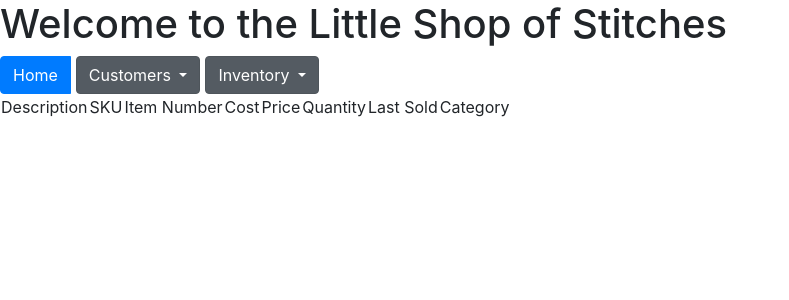
After one commit to BEricDavis/quilt_pos, a Flask app: page /item/list in a window 1280 px wide. The commit adds this page. Shown: the top 300 px of the page, without its empty margins (0-789 px from the left). Run offline with Flask 2, Linux system fonts and the light colour scheme; data that the repository does not hold is empty; some libraries are stand-ins or nearby versions.

Commit message:
add customer and item list pages

```diff
--- a/app/routes.py
+++ b/app/routes.py
@@ -1,4 +1,4 @@
-from flask import render_template, flash, redirect, url_for
+from flask import render_template, flash, redirect, url_for, request
 from app import app, db
 from app.models import Customer, Item
 from app.forms import NewCustomerForm, NewItemForm
@@ -8,6 +8,9 @@ from app.forms import NewCustomerForm, NewItemForm
 def index():
     return render_template('index.html')
 
+#===================
+# Customer routes
+#===================
 @app.route('/customer/add', methods=['GET', 'POST'])
 def add_customer():
     form = NewCustomerForm()
@@ -33,6 +36,24 @@ def add_customer():
 
     return render_template('customer_add.html', title='Add new customer', form=form)
 
+@app.route('/customer/list', methods=['GET'])
+def customer_list():
+    page = request.args.get('page', 1, type=int)
+
+    customers = Customer.query.order_by(Customer.last_name.asc()).paginate(
+        page, app.config['CUSTOMERS_PER_PAGE'], False
+    )
+    next_url = url_for('customer_list', page=customers.next_num) if customers.has_next else None
+    prev_url = url_for('customer_list', page=customers.prev_num) if customers.has_prev else None
+
+    return render_template('customer_list.html', title='Customer List', customers=customers.items,
+                           next_url=next_url, prev_url=prev_url)
+
+
+
+#================
+# Item routes
+#================
 @app.route('/item/add', methods=['GET', 'POST'])
 def item_add():
     form = NewItemForm()
@@ -49,3 +70,16 @@ def item_add():
         flash('Item added')
         return redirect(url_for('item_add'))
     return render_template('item_add.html', title='Add new Item', form=form)
+
+@app.route('/item/list', methods=['GET'])
+def item_list():
+    page = request.args.get('page', 1, type=int)
+
+    items = Item.query.order_by(Item.description.asc()).paginate(
+        page, app.config['ITEMS_PER_PAGE'], False
+    )
+    next_url = url_for('item_list', page=items.next_num) if items.has_next else None
+    prev_url = url_for('item_list', page=items.prev_num) if items.has_prev else None
+
+    return render_template('item_list.html', title='Item List', items=items.items,
+                           next_url=next_url, prev_url=prev_url)
--- a/app/templates/base.html
+++ b/app/templates/base.html
@@ -16,7 +16,7 @@
 
 </head>
 <body>
-
+<div><h1>Welcome to the Little Shop of Stitches</h1></div>
 <!-- menu button group -->
 <div class="btn-group" role="group" aria-label="menu bar">
     <a class="btn btn-primary" href="{{ url_for('index') }}" role="button" id="indexMenuLink" >
@@ -30,7 +30,8 @@
   </a>
 
   <div class="dropdown-menu" aria-labelledby="customerMenuLink">
-    <a class="dropdown-item" href="{{ url_for('add_customer') }}">Add New Customer</a>
+      <a class="dropdown-item" href="{{ url_for('customer_list') }}">List Customers</a>
+      <a class="dropdown-item" href="{{ url_for('add_customer') }}">Add New Customer</a>
 
   </div>
 </div>
@@ -42,6 +43,8 @@
   </a>
 
   <div class="dropdown-menu" aria-labelledby="inventoryMenuLink">
+   <a class="dropdown-item" href="{{ url_for('item_list') }}">List Items</a>
+
     <a class="dropdown-item" href="{{ url_for('item_add') }}">Add New Item</a>
 
   </div>
--- a/app/templates/index.html
+++ b/app/templates/index.html
@@ -1,7 +1,7 @@
 {% extends "base.html" %}
 
 {% block content %}
-<div><h1>Welcome to the Little Shop of Stitches</h1></div>
+
 
 
 {% endblock %}
--- /dev/null
+++ b/app/templates/item_list.html
@@ -0,0 +1,39 @@
+{% extends "base.html" %}
+
+{% block content %}
+<table>
+        <thead>
+        <tr>
+            <td>Description</td>
+            <td>SKU</td>
+            <td>Item Number</td>
+            <td>Cost</td>
+            <td>Price</td>
+            <td>Quantity</td>
+            <td>Last Sold</td>
+            <td>Category</td>
+        </tr>
+    </thead>
+    <tbody>
+{% for item in items %}
+
+<tr>
+    <td>{{ item.description }}</td>
+    <td>{{ item.sku }}</td>
+    <td>{{ item.item_number }}</td>
+        <td>${{ '%0.2f' % item.cost }}</td>
+    <td>${{ '%0.2f' % item.price }}</td>
+    <td>{{ '%0.2f' % item.quantity }}</td>
+    <td>{{ item.last_sold }}</td>
+    <td>{{ item.category }}</td>
+</tr>
+{% endfor %}
+    </tbody>
+</table>
+{% if prev_url %}
+<a href="{{ prev_url }}">Back</a>
+{% endif %}
+{% if next_url %}
+<a href="{{ next_url }}">Next</a>
+{% endif %}
+{% endblock %}
--- a/config.py
+++ b/config.py
@@ -16,3 +16,6 @@ class Config(object):
     MAIL_USERNAME = os.environ.get('MAIL_USERNAME')
     MAIL_PASSWORD = os.environ.get('MAIL_PASSWORD')
     ADMINS = ['some-email@example.com']
+
+    CUSTOMERS_PER_PAGE = 3
+    ITEMS_PER_PAGE = 3
```
Also changed, not shown: app/templates/customer_list.html (added, +35 -0 lines).
